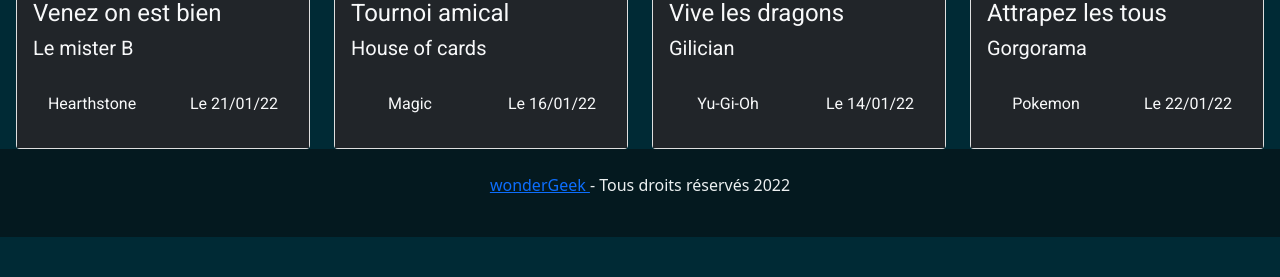
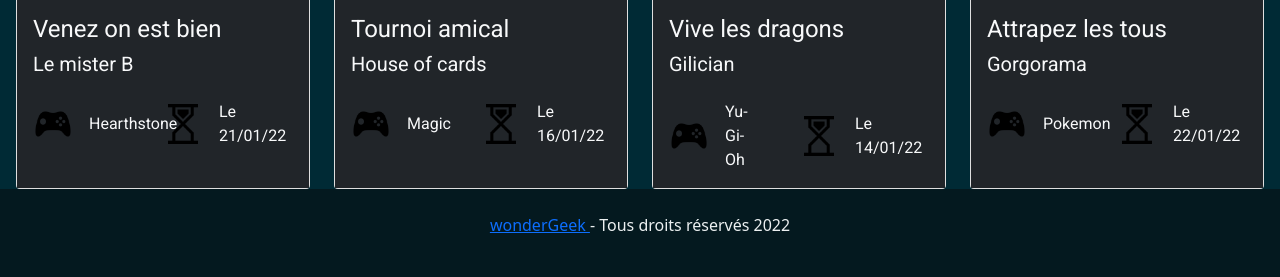
Before and after one commit to audrey-ebrotie/wonderGeek, a Symfony app: template templates/main/index.html.twig in a window 1280 px wide. Shown: the part 1654-1931 px from the top of the page. Before the commit the page ends 1891 px from the top, so only its background shows below. Run offline with Twig, Linux system fonts and the light colour scheme; the template is opened without the code that fills it, so the values that code supplies are empty; some libraries are stand-ins or nearby versions.

Commit message:
ajout d'icones sur page index

```diff
--- a/public/css/main/index.css
+++ b/public/css/main/index.css
@@ -44,3 +44,7 @@ h3{
 .card img{
     height: 250px;
 }
+.icone img{
+    height: 40px;
+    width: auto;
+}
--- a/templates/main/index.html.twig
+++ b/templates/main/index.html.twig
@@ -35,11 +35,15 @@
                         <h4 class="card-title text-light">Farming plaine Félicité</h4>
                         <div class="row d-flex flex-row">
                             <h5 class="text-light">Warrario</h5>
-                            <div class="col-6">
-                                <p class="card-text text-light text-center pt-4">Final Fantasy XIV</p>
+                            <div class="row icone pt-3">
+                                <div class="col-6 d-flex flex-row align-items-center">
+                                    <img src={{ asset('img/game_icon.png') }} alt="icone de jeu">
+                                    <p class="card-text text-light px-3">Final Fantasy XIV</p>
                                 </div>
-                            <div class="col-6">
-                                <p class="text-light text-center pt-4"> Le 21/01/22</p>
+                                <div class="col-6 d-flex flex-row align-items-center">
+                                    <img src={{ asset('img/hourglass.png') }} alt="icone de temps">
+                                    <p class="text-light mb-0 px-3"> Le 21/01/22</p>
+                                </div>
                             </div>
                         </div>
                     </div>
@@ -52,11 +56,15 @@
                         <h4 class="card-title text-light">5v5 different maps</h4>
                         <div class="row d-flex flex-row">
                             <h5 class="text-light">Extr3mZ</h5>
-                            <div class="col-6">
-                                <p class="card-text text-light text-center pt-4">Halo Infinite</p>
+                            <div class="row icone pt-3">
+                                <div class="col-6 d-flex flex-row align-items-center">
+                                    <img src={{ asset('img/game_icon.png') }} alt="icone de jeu">
+                                    <p class="card-text text-light px-3">Halo Infinite</p>
                                 </div>
-                            <div class="col-6">
-                                <p class="text-light text-center pt-4"> Le 20/01/22</p>
+                                <div class="col-6 d-flex flex-row align-items-center">
+                                    <img src={{ asset('img/hourglass.png') }} alt="icone de temps">
+                                    <p class="text-light mb-0 px-3"> Le 20/01/22</p>
+                                </div>
                             </div>
                         </div>
                     </div>
@@ -69,11 +77,15 @@
                         <h4 class="card-title text-light">Platine en match classé</h4>
                         <div class="row d-flex flex-row">
                             <h5 class="text-light">Grinding elo</h5>
-                            <div class="col-6">
-                                <p class="card-text text-light text-center pt-4">League of Legends</p>
+                            <div class="row icone pt-3">
+                                <div class="col-6 d-flex flex-row align-items-center">
+                                    <img src={{ asset('img/game_icon.png') }} alt="icone de jeu">
+                                    <p class="card-text text-light px-3">League of Legends</p>
                                 </div>
-                            <div class="col-6">
-                                <p class="text-light text-center pt-4"> Le 12/01/22</p>
+                                <div class="col-6 d-flex flex-row align-items-center">
+                                    <img src={{ asset('img/hourglass.png') }} alt="icone de temps">
+                                    <p class="text-light mb-0 px-3"> Le 12/01/22</p>
+                                </div>
                             </div>
                         </div>
                     </div>
@@ -86,11 +98,15 @@
                         <h4 class="card-title text-light">Team domination matches</h4>
                         <div class="row d-flex flex-row">
                             <h5 class="text-light">Brokly</h5>
-                            <div class="col-6">
-                                <p class="card-text text-light text-center pt-4">Call of Duty Warzone</p>
+                            <div class="row icone pt-3">
+                                <div class="col-6 d-flex flex-row align-items-center">
+                                    <img src={{ asset('img/game_icon.png') }} alt="icone de jeu">
+                                    <p class="card-text text-light px-3">Call of Duty Warzone</p>
                                 </div>
-                            <div class="col-6">
-                                <p class="text-light text-center pt-4"> Le 10/01/22</p>
+                                <div class="col-6 d-flex flex-row align-items-center">
+                                    <img src={{ asset('img/hourglass.png') }} alt="icone de temps">
+                                    <p class="text-light mb-0 px-3"> Le 10/01/22</p>
+                                </div>
                             </div>
                         </div>
                     </div>
@@ -107,11 +123,15 @@
                         <h4 class="card-title text-light">Venez on est bien</h4>
                         <div class="row d-flex flex-row">
                             <h5 class="text-light">Le mister B</h5>
-                            <div class="col-6">
-                                <p class="card-text text-light text-center pt-4">Hearthstone</p>
+                            <div class="row icone pt-3">
+                                <div class="col-6 d-flex flex-row align-items-center">
+                                    <img src={{ asset('img/game_icon.png') }} alt="icone de jeu">
+                                    <p class="card-text text-light px-3">Hearthstone</p>
                                 </div>
-                            <div class="col-6">
-                                <p class="text-light text-center pt-4"> Le 21/01/22</p>
+                                <div class="col-6 d-flex flex-row align-items-center">
+                                    <img src={{ asset('img/hourglass.png') }} alt="icone de temps">
+                                    <p class="text-light mb-0 px-3"> Le 21/01/22</p>
+                                </div>
                             </div>
                         </div>
                     </div>
@@ -124,11 +144,15 @@
                         <h4 class="card-title text-light">Tournoi amical</h4>
                         <div class="row d-flex flex-row">
                             <h5 class="text-light">House of cards</h5>
-                            <div class="col-6">
-                                <p class="card-text text-light text-center pt-4">Magic</p>
+                            <div class="row icone pt-3">
+                                <div class="col-6 d-flex flex-row align-items-center">
+                                    <img src={{ asset('img/game_icon.png') }} alt="icone de jeu">
+                                    <p class="card-text text-light px-3">Magic</p>
                                 </div>
-                            <div class="col-6">
-                                <p class="text-light text-center pt-4"> Le 16/01/22</p>
+                                <div class="col-6 d-flex flex-row align-items-center">
+                                    <img src={{ asset('img/hourglass.png') }} alt="icone de temps">
+                                    <p class="text-light mb-0 px-3"> Le 16/01/22</p>
+                                </div>
                             </div>
                         </div>
                     </div>
@@ -141,11 +165,15 @@
                         <h4 class="card-title text-light">Vive les dragons</h4>
                         <div class="row d-flex flex-row">
                             <h5 class="text-light">Gilician</h5>
-                            <div class="col-6">
-                                <p class="card-text text-light text-center pt-4">Yu-Gi-Oh</p>
+                            <div class="row icone pt-3">
+                                <div class="col-6 d-flex flex-row align-items-center">
+                                    <img src={{ asset('img/game_icon.png') }} alt="icone de jeu">
+                                    <p class="card-text text-light px-3">Yu-Gi-Oh</p>
                                 </div>
-                            <div class="col-6">
-                                <p class="text-light text-center pt-4"> Le 14/01/22</p>
+                                <div class="col-6 d-flex flex-row align-items-center">
+                                    <img src={{ asset('img/hourglass.png') }} alt="icone de temps">
+                                    <p class="text-light mb-0 px-3"> Le 14/01/22</p>
+                                </div>
                             </div>
                         </div>
                     </div>
@@ -158,11 +186,15 @@
                         <h4 class="card-title text-light">Attrapez les tous</h4>
                         <div class="row d-flex flex-row">
                             <h5 class="text-light">Gorgorama</h5>
-                            <div class="col-6">
-                                <p class="card-text text-light text-center pt-4">Pokemon</p>
+                            <div class="row icone pt-3">
+                                <div class="col-6 d-flex flex-row align-items-center">
+                                    <img src={{ asset('img/game_icon.png') }} alt="icone de jeu">
+                                    <p class="card-text text-light px-3">Pokemon</p>
                                 </div>
-                            <div class="col-6">
-                                <p class="text-light text-center pt-4"> Le 22/01/22</p>
+                                <div class="col-6 d-flex flex-row align-items-center">
+                                    <img src={{ asset('img/hourglass.png') }} alt="icone de temps">
+                                    <p class="text-light mb-0 px-3"> Le 22/01/22</p>
+                                </div>
                             </div>
                         </div>
                     </div>
```
Also changed, not shown: public/img/calendar.png (added), public/img/hourglass.png (added), templates/components/header.html.twig (indentation only). Lines whose indentation alone changed are shown as unchanged.
